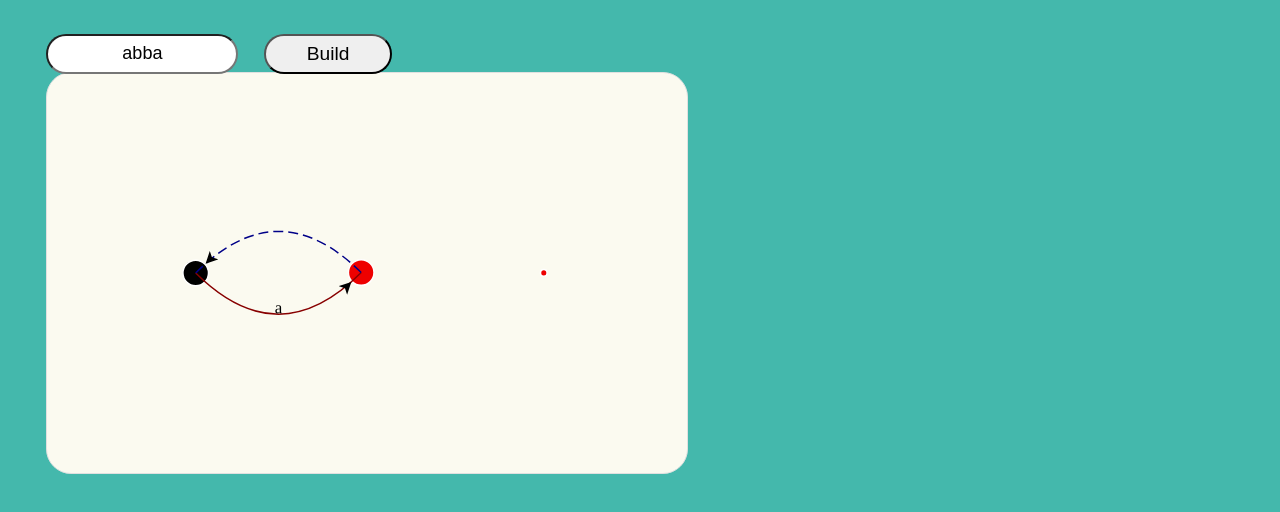
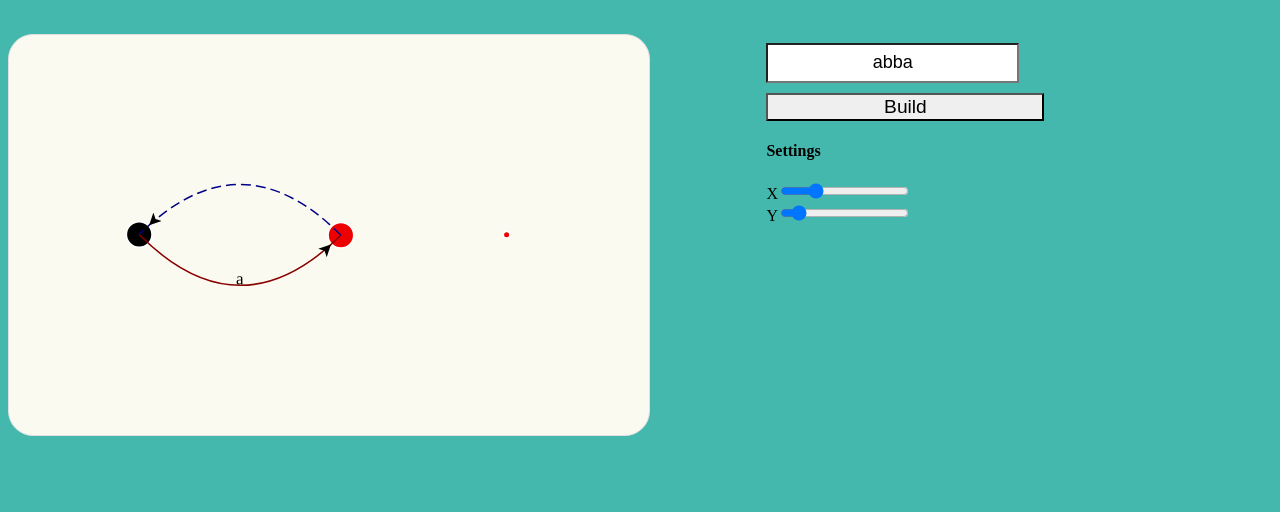
Before and after one commit to eliogovea/suffix-automaton-vis, a website built with Parcel: page src/index.html in a window 1280 px wide. Both pictures are taken after a click on the button "Build". Built offline with nearby package versions, Linux system fonts and the light colour scheme.

Commit message:
add controls and clean update force methods

```diff
--- a/src/base.css
+++ b/src/base.css
@@ -1,4 +1,5 @@
 body {
+  display: flex;
   background-color: RGB(68, 184, 172)
 }
 
@@ -6,34 +7,49 @@ body {
   fill: none;
 }
 
-input {
-  position: absolute;
+.input-word {
+  position: relative;
   margin-top: 2%;
-  margin-left: 3%;
-  width: 15%;
-  height: 5%;
+  margin-left: 0;
+  width: 55%;
   font-size: large;
-  border-radius: 100px;
+  border-radius: 0;
   text-align: center;
+  height: 50%;
+  width: 50%;
 }
 
-button {
-  position: absolute;
-  width: 10%;
-  height: 5%;
+.build {
+  position: relative;
+  width: 55%;
+  height: 50%;
   margin-top: 2%;
-  margin-left: 20%;
+  margin-left: 0;
   font-size: larger;
-  border-radius: 100px;
+  border-radius: 0;
   text-align: center;
   cursor: pointer;
+  height: fit-content;
 }
 
 svg {
   position: absolute;
-  margin-top: 5%;
-  margin-left: 3%;
+  margin-top: 2%;
   border-radius: 25px;
   border: 1px solid #e0e0e0;
   font-size: 13px;
 }
+
+.control-panel {
+  position: relative;
+  margin-top: 2%;
+  margin-left: 60%;
+  width: 50%;
+  height: 10%;
+  border: 5px;
+}
+
+.control-range {
+  display: flex;
+  justify-content: flex-start;
+}
--- a/src/index.ts
+++ b/src/index.ts
@@ -31,55 +31,100 @@ let animation = new Animation(svg);
 let simulation = new Simulation(animation);
 let runner = new AnimationRunner(simulation);
 
-const wordBox = function() {
-    const wordBox = document.createElement('input');
-    wordBox.value = DefaultWord;
-    return wordBox;
-}();
+const createRangeControl =
+    (id: string, text: string, min: number, max: number, step: number,
+     value: number, callback: (value: number) => void) => {
+        const div = document.createElement('div');
+        div.className = 'range-control';
 
-document.body.appendChild(wordBox);
+        div.appendChild((() => {
+            const label = document.createElement('label');
+            label.innerText = text;
+            return label;
+        })());
 
-document.body.appendChild(function() {
-    const buildButton = document.createElement('button')
-    buildButton.innerText = 'Build';
+        div.appendChild((() => {
+            const input = document.createElement('input');
+            input.type = 'range';
+            input.id = id;
+            input.min = min.toString();
+            input.max = max.toString();
+            input.step = step.toString();
+            input.value = value.toString();
+            input.addEventListener('change', () => {
+                callback(+input.value);
+            });
+            return input;
+        })());
 
-    // TODO: add controls
-    function GetConfiguration(): Configuration {
-        return {
-            word: wordBox.value,
-            xStrength: DefaultSimulationXStrength,
-            yStrength: DefaultSimulationYStrength,
-            animationInterval: DefaultAnimationInterval
-        };
+        return div;
     }
 
-    buildButton.addEventListener('click', () => {
-        runner.Stop();
+const controlPanel = document.body.appendChild((() => {
+    const panelDiv = document.createElement('div');
+    panelDiv.className = 'control-panel';
 
-        const config = GetConfiguration();
+    const wordBox = (() => {
+        const input = document.createElement('input');
+        input.className = 'input-word';
+        input.value = DefaultWord;
+        return input;
+    })();
 
-        simulation.Clean();
-        simulation.UpdateXStrength(config.xStrength);
-        simulation.UpdateYStrength(config.yStrength);
+    panelDiv.appendChild(wordBox);
 
-        const automaton = BuildSuffixAutomaton(config.word);
-        runner.Start(automaton.history, DefaultAnimationInterval);
-    });
-    return buildButton;
-}());
+    panelDiv.appendChild((() => {
+        const button = document.createElement('button')
+        button.innerText = 'Build';
+        button.className = 'build';
 
-window.onresize = () => {
-    const width = document.body.clientWidth / 2;
-    const height = document.body.clientHeight / 2;
-    svg.attr('width', width);
-    svg.attr('height', height);
-};
+        button.addEventListener('click', () => {
+            runner.Stop();
+            simulation.Clean();
+            const automaton = BuildSuffixAutomaton(wordBox.value);
+            runner.Start(automaton.history, DefaultAnimationInterval);
+        });
 
-// document.body.appendChild(function() {
-//     const saveButton = document.createElement('button');
-//     saveButton.innerText = 'Save';
+        return button;
+    })());
 
-//     // TODO: add click listener
+    panelDiv.appendChild((() => {
+        const settingDiv = document.createElement('div');
 
-//     return saveButton;
-// }());
+        settingDiv.appendChild((() => {
+            const title = document.createElement('h4');
+            title.innerText = 'Settings';
+            return title;
+        })());
+
+        settingDiv.appendChild(createRangeControl(
+            'x-force', 'X', 0, 2, 0.1, DefaultSimulationXStrength,
+            (value: number) => {
+                simulation.UpdateXStrength(value);
+            }));
+
+        settingDiv.appendChild(createRangeControl(
+            'y-force', 'Y', 0, 2, 0.1, DefaultSimulationYStrength,
+            (value: number) => {
+                simulation.UpdateYStrength(value);
+            }));
+
+        return settingDiv;
+    })());
+
+    return panelDiv;
+})());
+
+window.onload =
+    () => {
+        simulation.UpdateXStrength(DefaultSimulationXStrength);
+        simulation.UpdateYStrength(DefaultSimulationYStrength);
+    }
+
+          window.onresize = () => {
+        const width = document.body.clientWidth / 2;
+        const height = document.body.clientHeight / 2;
+        svg.attr('width', width);
+        svg.attr('height', height);
+        simulation.Refresh();
+    };
--- a/src/simulation.ts
+++ b/src/simulation.ts
@@ -1,4 +1,3 @@
-import {assert} from 'console';
 import * as d3 from 'd3';
 import {Animation, Link, LinkType, Node} from './animation';
 import {Event, EventType} from './events';
@@ -7,26 +6,33 @@ const DefaultLinkStrength = 0.1;
 const DefautlSuffixLinkStregnth = 0.5;
 const DefaultChargeStrength = -1000;
 const DefaultCollideForceRadius = 40;
+const DefaultAlphaTarget = 1;
 
 export class Simulation {
+    animation: Animation;
+
     nodes: Array<Node>;
     links: Array<Link>;
     simulation: d3.Simulation<Node, Link>;
 
-    animation: Animation;
+    constructor(animation: Animation) {
+        this.animation = animation;
 
-    constructor(animation: Animation) {
         this.nodes = [];
         this.links = [];
 
-        this.simulation = d3.forceSimulation<Node>().nodes(this.nodes);
-
-        this.simulation.force('x', d3.forceX().strength(0));
-        this.simulation.force('y', d3.forceY().strength(0));
-        this.simulation.force(
-            'charge', d3.forceManyBody().strength(DefaultChargeStrength));
-
-        this.animation = animation;
+        this.simulation =
+            d3.forceSimulation<Node>()
+                .alphaTarget(DefaultAlphaTarget)
+                .force('x', d3.forceX().strength(this.animation.Width() / 2))
+                .force('y', d3.forceY().strength(this.animation.Height() / 2))
+                .force(
+                    'charge',
+                    d3.forceManyBody().strength(DefaultChargeStrength))
+                .force('collide', d3.forceCollide(DefaultCollideForceRadius))
+                .on('tick', () => {
+                    this.animation.Refresh();
+                });
     }
 
     Clean() {
@@ -37,7 +43,7 @@ export class Simulation {
 
     UpdateXForce() {
         const layers = Math.max(...this.nodes.map(o => o.depth), 0) + 1;
-        let force =
+        const force =
             this.simulation.force<d3.ForceX<Node>>('x')?.x((node: Node) => {
                 return (this.animation.Width() / (layers + 1)) *
                     (node.depth! + 1);
@@ -45,49 +51,54 @@ export class Simulation {
         this.simulation.force('x', (force as d3.ForceX<Node>));
     }
 
+    UpdateYForce() {
+        const force =
+            this.simulation.force<d3.ForceY<Node>>('y')?.y((node: Node) => {
+                return this.animation.Height() / 2;
+            });
+        this.simulation.force('y', force!);
+    }
+
     UpdateLinkForce() {
-        const forceLink = d3.forceLink(this.links)
-                              .strength((d: Link) => {
-                                  return d.type == LinkType.Transition
-                                      ? DefaultLinkStrength
-                                      : DefautlSuffixLinkStregnth;
-                              })
-                              .distance((d: Link) => {
-                                  return this.animation.Width() / 4;
-                              });
-        this.simulation.force('link', forceLink)
-            .force('collide', d3.forceCollide(DefaultCollideForceRadius))
-            .alphaTarget(1)
-            .on('tick', () => {
-                this.animation.Refresh();
-            });
+        const force = d3.forceLink(this.links)
+                          .strength((link: Link) => {
+                              return link.type == LinkType.Transition
+                                  ? DefaultLinkStrength
+                                  : DefautlSuffixLinkStregnth;
+                          })
+                          .distance((link: Link) => {  // FIXME
+                              const source = link.source as Node;
+                              const target = link.target as Node;
+                              return Math.abs(source.x! - target.x!);
+                          });
+        this.simulation.force('link', force);
     }
 
     UpdateXStrength(strength: number) {
-        this.simulation.force<d3.ForceX<Node>>('x')?.strength(strength);
+        const force =
+            this.simulation.force<d3.ForceX<Node>>('x')?.strength(strength);
+        this.simulation.force('x', force!);
     }
 
     UpdateYStrength(strength: number) {
-        this.simulation.force('y', d3.forceY().strength(strength).y((d) => {
-            return this.animation.Height() / 2;
-        }));
+        const force =
+            this.simulation.force<d3.ForceY<Node>>('y')?.strength(strength);
+        this.simulation.force('y', force!);
     }
 
     Refresh() {
-        this.UpdateXForce();
-        this.UpdateLinkForce();
         this.animation.UpdateData(this.nodes, this.links);
         this.simulation.nodes(this.nodes);
-        let force =
-            this.simulation.force<d3.ForceLink<Node, Link>>('link')?.links(
-                this.links);
-        this.simulation.force(
-            'link', (force as d3.ForceLink<Node, Link>));  // Needed ???
-        this.simulation.alpha(1).restart();
+        this.simulation.force('link', d3.forceLink().links(this.links));
+
+        this.UpdateXForce();
+        this.UpdateYForce();
+        this.UpdateLinkForce();
+
+        this.simulation.restart();
     }
 
     Step(event: Event) {
-        // TODO: how to properly handle optional members in "strict" mode ???
         switch (event.type) {
             case EventType.CreateNewState:
             case EventType.CreateClonedState: {
@@ -128,15 +139,11 @@ export class Simulation {
                 break;
             }
             case EventType.Focus: {  // FIXME
-                if (event.attributes.stateID !== undefined) {
-                    this.nodes[event.attributes.stateID].focus = true;
-                }
+                this.nodes[event.attributes.stateID!].focus = true;
                 break;
             }
             case EventType.RemoveFocus: {  // FIXME
-                if (event.attributes.stateID !== undefined) {
-                    this.nodes[event.attributes.stateID].focus = false;
-                }
+                this.nodes[event.attributes.stateID!].focus = false;
                 break;
             }
         }
```
Also changed, not shown: src/animation.ts (+14 -4 lines).
